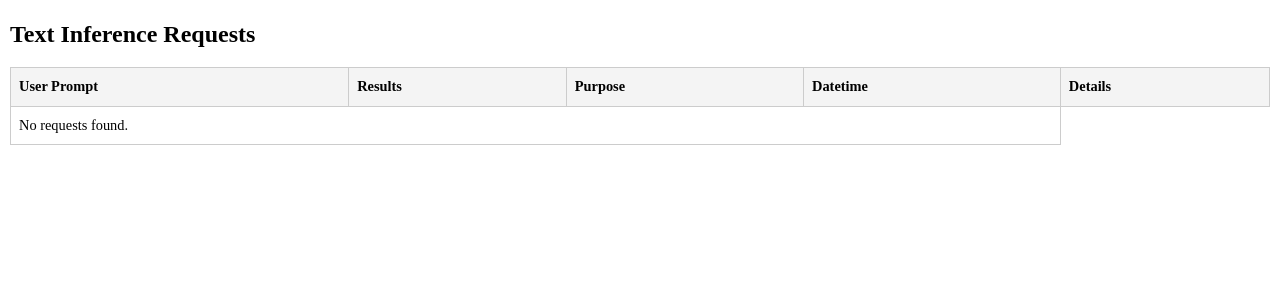
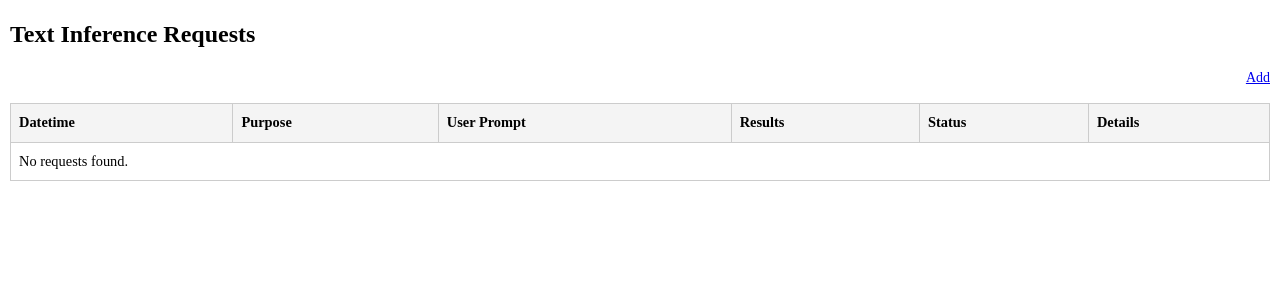
Before and after one commit to hnfong/e14, a Django app: page /batchai/ in a window 1280 px wide. Shown: the top 300 px of the page. Run offline with Django 4.2, Linux system fonts and the light colour scheme; the visitor is signed in with stand-in values (Sample User, id 1); data that the repository does not hold is empty; parts of the project's set-up code (start-up, migrations or seed data) failed here and were passed over.

Commit message:
Improved batchai list page

```diff
--- a/batchai/templates/batchai/list.html
+++ b/batchai/templates/batchai/list.html
@@ -75,19 +75,25 @@
 </head>
 <body>
   <h1>Text Inference Requests</h1>
+  <div style="text-align: right">
+    <a href="{% url 'admin:batchai_textinferencerequest_add' %}" class="admin-link">Add</a>
+  </div>
   <table>
     <thead>
       <tr>
+        <th>Datetime</th>
+        <th>Purpose</th>
         <th>User Prompt</th>
         <th>Results</th>
-        <th>Purpose</th>
-        <th>Datetime</th>
+        <th>Status</th>
         <th>Details</th>
       </tr>
     </thead>
     <tbody>
       {% for req in items %}
       <tr>
+        <td>{{ req.created|date:"Y-m-d H:i" }}</td>
+        <td>{{ req.purpose }}</td>
         <td>
           <div class="" onclick="toggleExpand(this)">
             <span class="truncatedText">
@@ -104,14 +110,11 @@
             <span class="expandedText">{{ req.result|linebreaksbr }}</span>
           </div>
         </td>
-        <td>{{ req.purpose }}</td>
-        <td>{{ req.created|date:"Y-m-d H:i" }}</td>
-        <td>
-          <a href="{% url 'admin:batchai_textinferencerequest_change' req.id %}" class="admin-link">Admin</a>
-        </td>
+        <td>{{ req.status }}</td>
+        <td><a href="{% url 'admin:batchai_textinferencerequest_change' req.id %}" class="admin-link">Admin</a></td>
       </tr>
       {% empty %}
-      <tr><td colspan="4">No requests found.</td></tr>
+      <tr><td colspan="6">No requests found.</td></tr>
       {% endfor %}
     </tbody>
   </table>
```
